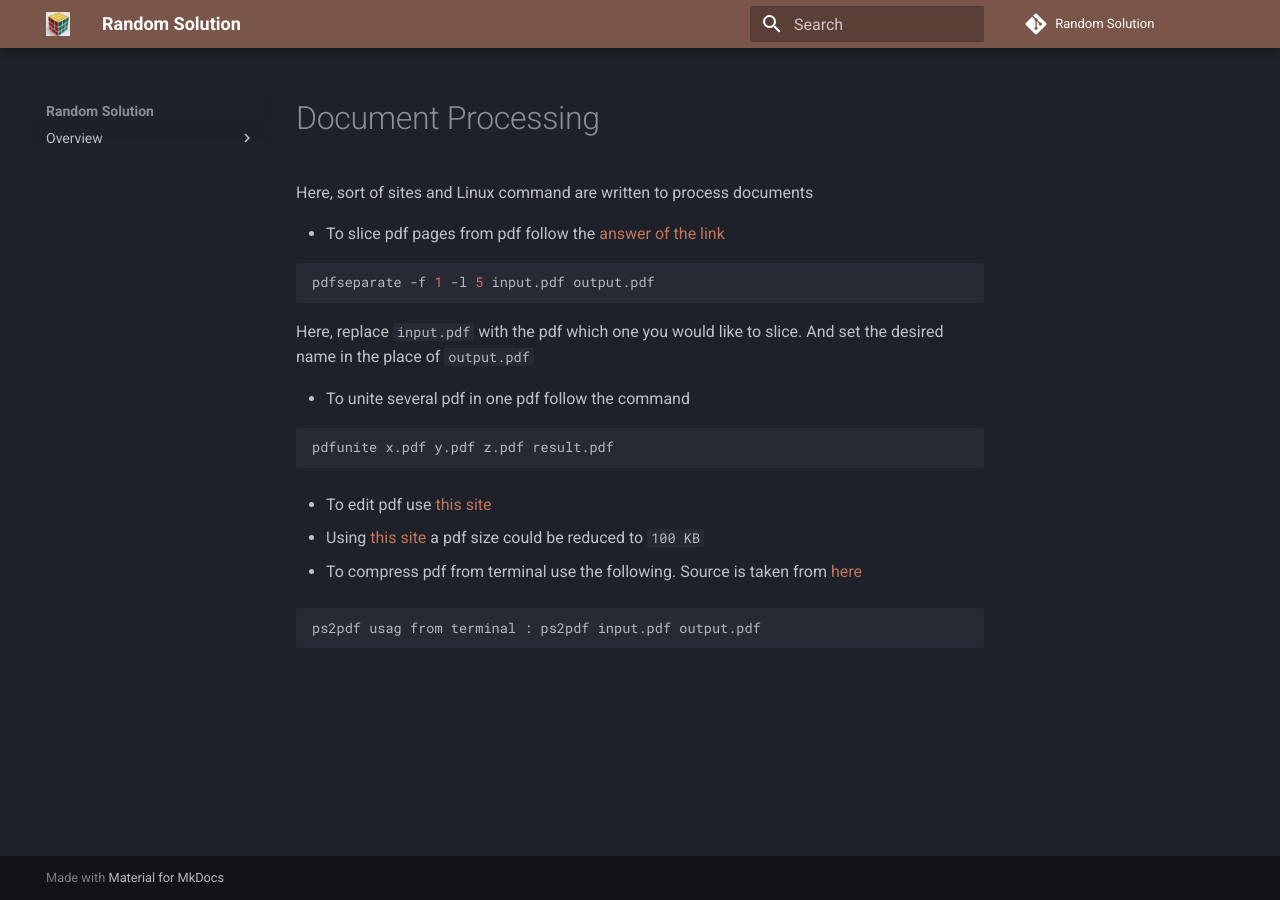
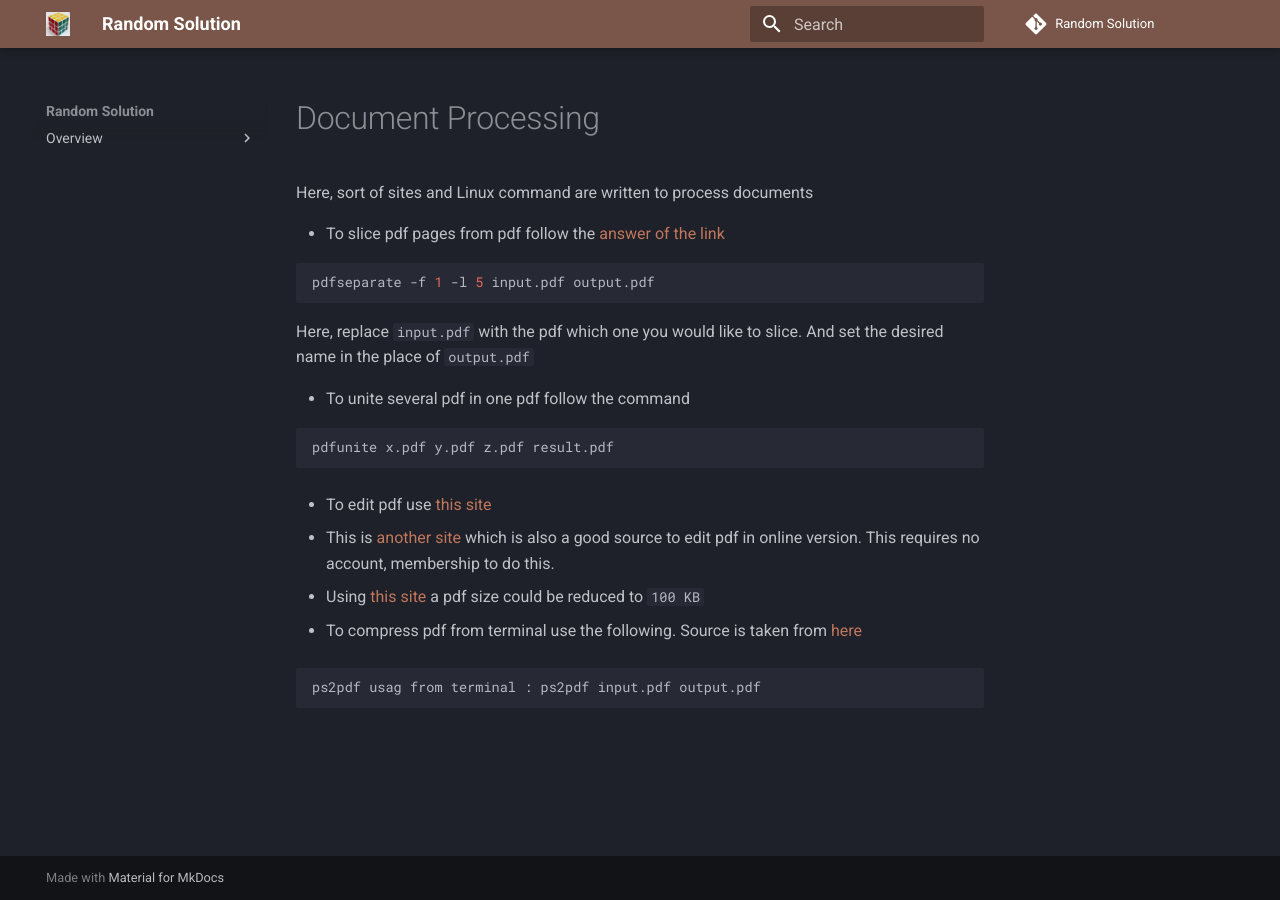
Before and after one commit to atifkarim/random_solution, an MkDocs documentation site: the page built from docs/document_process.md, in a window 1280 px wide. Built offline with MkDocs 1.6.1 and Material for MkDocs 9.7.7, drawn with Linux system fonts in a browser that asks for light colours; comment, search, counter and statistics services are not loaded.

Commit message:
another source of online pdf edit site

```diff
--- a/docs/document_process.md
+++ b/docs/document_process.md
@@ -18,6 +18,8 @@ pdfunite x.pdf y.pdf z.pdf result.pdf
 
 - To edit pdf use [this site](https://www.pdfescape.com/account/login/?des=oB93D766D2B030A01594B9327F6D66FB4304E0F8382F589BD)
 
+- This is [another site](https://www.pdf2go.com/) which is also a good source to edit pdf in online version. This requires no account, membership to do this.
+
 - Using [this site](https://bigpdf.11zon.com/en/compress-pdf/compress-pdf-to-100kb.php) a pdf size could be reduced to `100 KB`
 
 - To compress pdf from terminal use the following. Source is taken from [here](https://www.journaldev.com/34668/reduce-pdf-file-size-in-linux)
```
